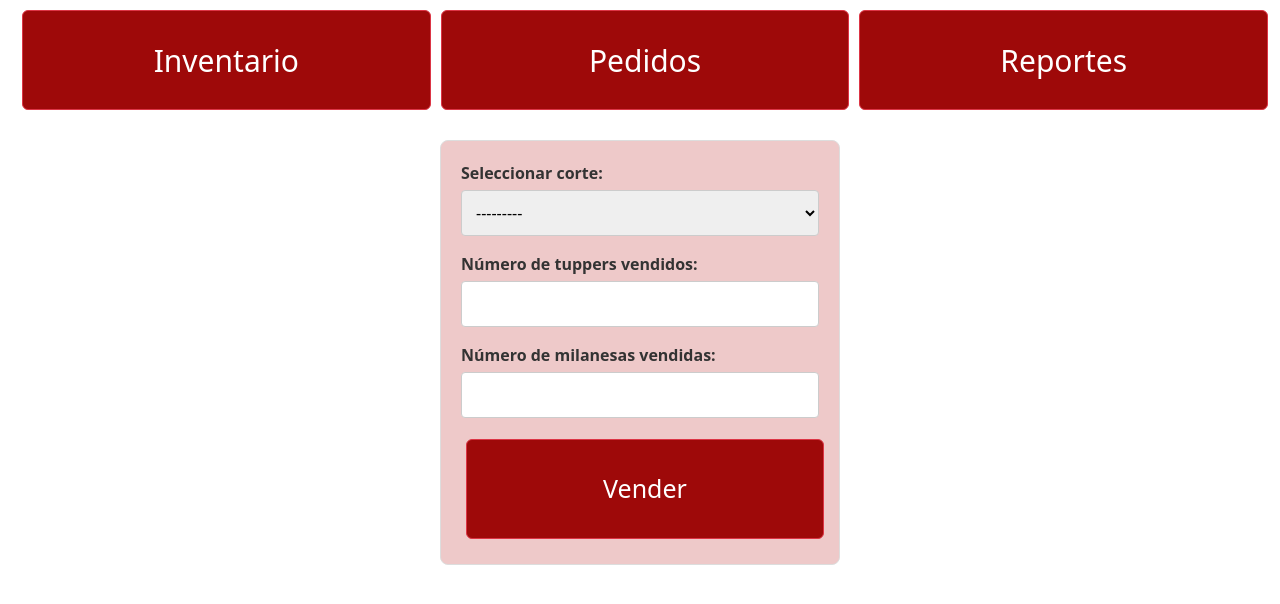
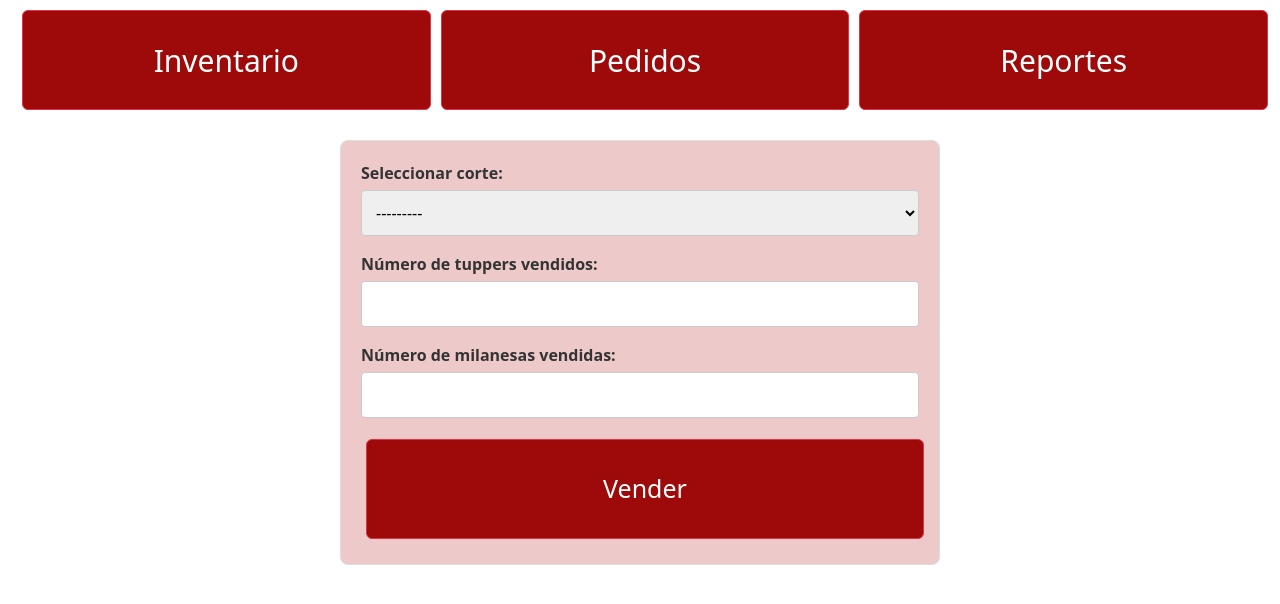
Before and after one commit to juangilfons/milanga-inventory, a Django app: page /sell_milas/ in a window 1280 px wide. Shown: the part 100-704 px from the top of the page. Run offline with Django 5.2, Linux system fonts and the light colour scheme; a user stored in the database is signed in; data comes from the database, SQL or seed files in the repository.

Commit message:
Update sell_milas.css

```diff
--- a/inventory/static/inventory/sell_milas.css
+++ b/inventory/static/inventory/sell_milas.css
@@ -1,6 +1,6 @@
 
 .form-styled {
-    max-width: 400px;
+    width: 600px;
     margin: 30px auto;
     padding: 20px;
     border: 1px solid #ddd;
```
